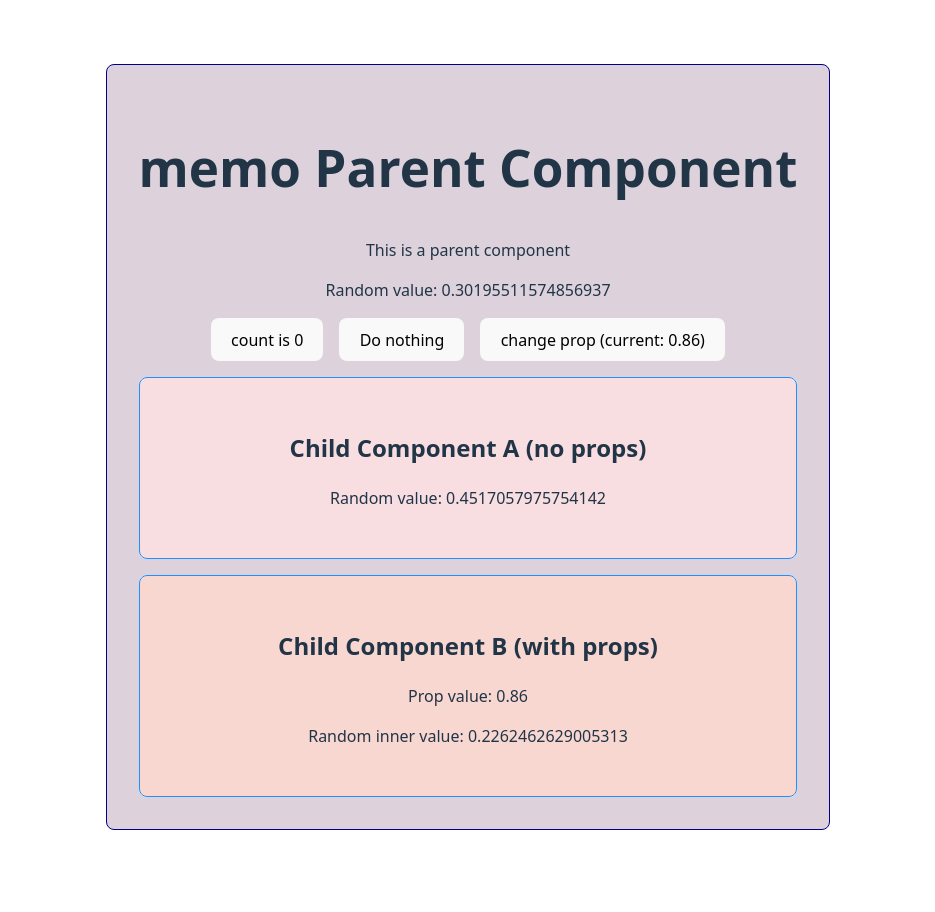
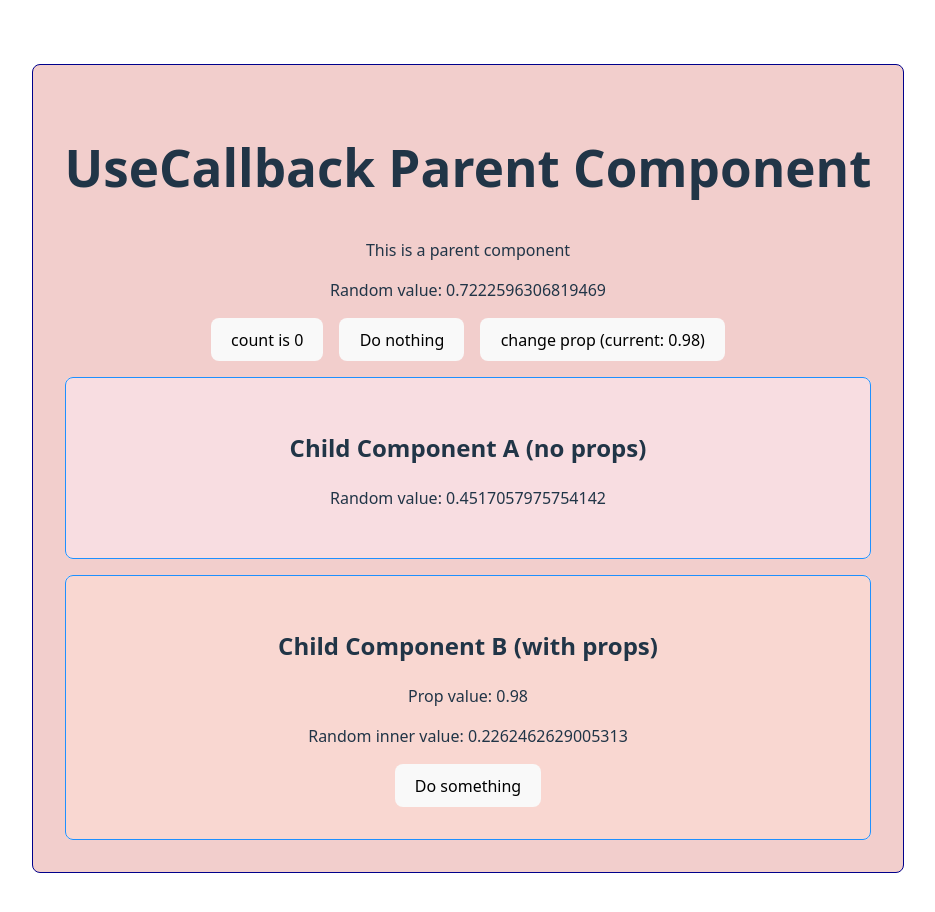
Before and after one commit to thuchede/react-compiler-showcase, a React (Vite) app: page / in a window 1280 px wide. Shown: the top 912 px of the page, without its empty margins (172-1107 px from the left). Built offline with nearby package versions, Linux system fonts and the light colour scheme.

Commit message:
memo step 3: component with click handler

```diff
--- a/src/App.tsx
+++ b/src/App.tsx
@@ -10,8 +10,8 @@ function App() {
     <>
         <div className="card">
             {/*<ParentComponent />*/}
-            <MemoParentComponent />
-            {/*<UseCallbackParentComponent />*/}
+            {/*<MemoParentComponent />*/}
+            <UseCallbackParentComponent />
             {/*<UseMemoParentComponent />*/}
             {/*<CompilerParentComponent />*/}
         </div>
--- a/src/components/UseCallbackParent.tsx
+++ b/src/components/UseCallbackParent.tsx
@@ -68,6 +68,8 @@ const UseCallbackChildComponentWithProp = memo(({prop, handleClick}: { prop: str
             }
         </article>
     </Container>
+} , (prevProps, nextProps) => {
+    return prevProps.prop === nextProps.prop
 })
 // TODO: use a function to check the props?
 //     , (prevProps, nextProps) => {
```
